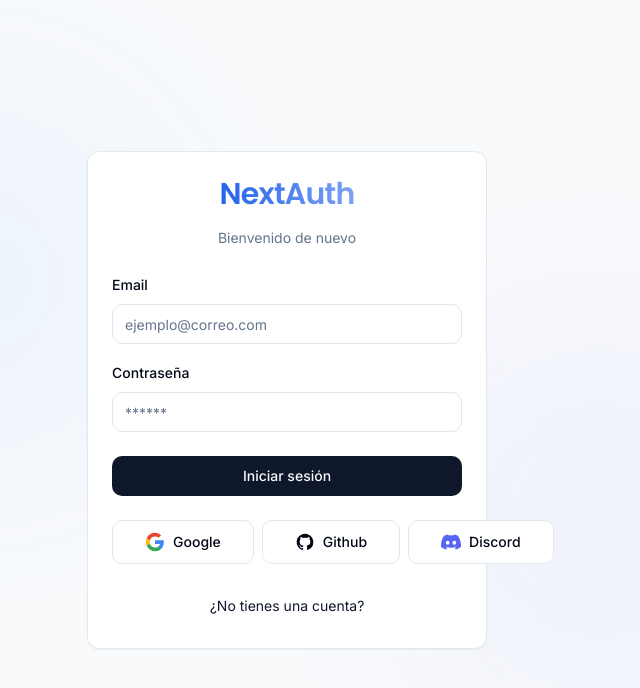
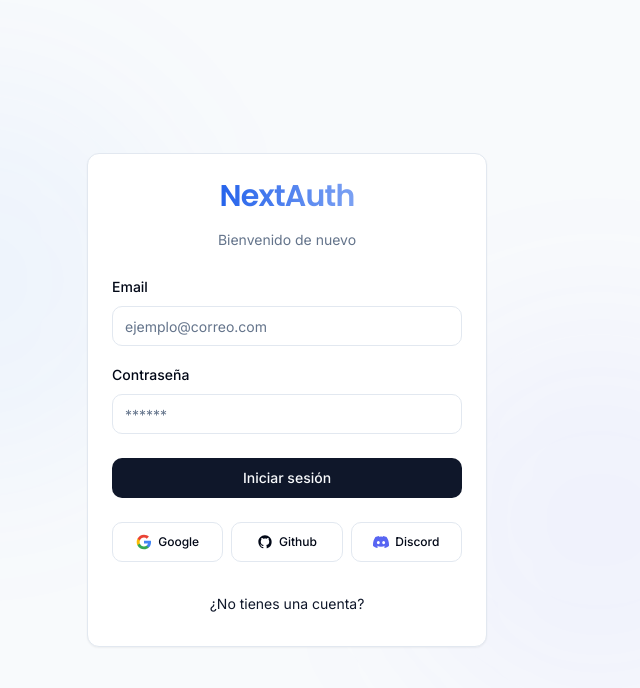
Before and after one commit to alexxmihai24/Trabajo_tema7, a Next.js app: page /auth/login in a window 1280 px wide. Shown: the top 688 px of the page, without its empty margins (353-993 px from the left). Built offline with nearby package versions, Linux system fonts and the light colour scheme.

Commit message:
fix: botones OAuth en grid para que no desborden la tarjeta

```diff
--- a/src/components/auth/social.jsx
+++ b/src/components/auth/social.jsx
@@ -6,7 +6,7 @@
 
 // SVG icons inline para los 3 proveedores
 const GoogleIcon = () => (
-    <svg className="h-5 w-5 mr-2" viewBox="0 0 24 24" xmlns="http://www.w3.org/2000/svg">
+    <svg className="h-4 w-4" viewBox="0 0 24 24" xmlns="http://www.w3.org/2000/svg">
         <path d="M22.56 12.25c0-.78-.07-1.53-.2-2.25H12v4.26h5.92c-.26 1.37-1.04 2.53-2.21 3.31v2.77h3.57c2.08-1.92 3.28-4.74 3.28-8.09z" fill="#4285F4" />
         <path d="M12 23c2.97 0 5.46-.98 7.28-2.66l-3.57-2.77c-.98.66-2.23 1.06-3.71 1.06-2.86 0-5.29-1.93-6.16-4.53H2.18v2.84C3.99 20.53 7.7 23 12 23z" fill="#34A853" />
         <path d="M5.84 14.09c-.22-.66-.35-1.36-.35-2.09s.13-1.43.35-2.09V7.07H2.18C1.43 8.55 1 10.22 1 12s.43 3.45 1.18 4.93l2.85-2.22.81-.62z" fill="#FBBC05" />
@@ -15,13 +15,13 @@
 );
 
 const GithubIcon = () => (
-    <svg className="h-5 w-5 mr-2" viewBox="0 0 24 24" fill="currentColor" xmlns="http://www.w3.org/2000/svg">
+    <svg className="h-4 w-4" viewBox="0 0 24 24" fill="currentColor" xmlns="http://www.w3.org/2000/svg">
         <path d="M12 2C6.477 2 2 6.484 2 12.017c0 4.425 2.865 8.18 6.839 9.504.5.092.682-.217.682-.483 0-.237-.008-.868-.013-1.703-2.782.605-3.369-1.343-3.369-1.343-.454-1.158-1.11-1.466-1.11-1.466-.908-.62.069-.608.069-.608 1.003.07 1.531 1.032 1.531 1.032.892 1.53 2.341 1.088 2.91.832.092-.647.35-1.088.636-1.338-2.22-.253-4.555-1.113-4.555-4.951 0-1.093.39-1.988 1.029-2.688-.103-.253-.446-1.272.098-2.65 0 0 .84-.27 2.75 1.026A9.564 9.564 0 0112 6.844c.85.004 1.705.115 2.504.337 1.909-1.296 2.747-1.027 2.747-1.027.546 1.379.202 2.398.1 2.651.64.7 1.028 1.595 1.028 2.688 0 3.848-2.339 4.695-4.566 4.943.359.309.678.92.678 1.855 0 1.338-.012 2.419-.012 2.747 0 .268.18.58.688.482A10.019 10.019 0 0022 12.017C22 6.484 17.522 2 12 2z" />
     </svg>
 );
 
 const DiscordIcon = () => (
-    <svg className="h-5 w-5 mr-2" viewBox="0 0 24 24" fill="#5865F2" xmlns="http://www.w3.org/2000/svg">
+    <svg className="h-4 w-4" viewBox="0 0 24 24" fill="#5865F2" xmlns="http://www.w3.org/2000/svg">
         <path d="M20.317 4.37a19.791 19.791 0 0 0-4.885-1.515.074.074 0 0 0-.079.037c-.21.375-.444.864-.608 1.25a18.27 18.27 0 0 0-5.487 0 12.64 12.64 0 0 0-.617-1.25.077.077 0 0 0-.079-.037A19.736 19.736 0 0 0 3.677 4.37a.07.07 0 0 0-.032.027C.533 9.046-.32 13.58.099 18.057c.002.022.015.043.032.057a19.9 19.9 0 0 0 5.993 3.03.078.078 0 0 0 .084-.028 14.09 14.09 0 0 0 1.226-1.994.076.076 0 0 0-.041-.106 13.107 13.107 0 0 1-1.872-.892.077.077 0 0 1-.008-.128 10.2 10.2 0 0 0 .372-.292.074.074 0 0 1 .077-.01c3.928 1.793 8.18 1.793 12.062 0a.074.074 0 0 1 .078.01c.12.098.246.198.373.292a.077.077 0 0 1-.006.127 12.299 12.299 0 0 1-1.873.892.077.077 0 0 0-.041.107c.36.698.772 1.362 1.225 1.993a.076.076 0 0 0 .084.028 19.839 19.839 0 0 0 6.002-3.03.077.077 0 0 0 .032-.054c.5-5.177-.838-9.674-3.549-13.66a.061.061 0 0 0-.031-.03zM8.02 15.33c-1.183 0-2.157-1.085-2.157-2.419 0-1.333.956-2.419 2.157-2.419 1.21 0 2.176 1.096 2.157 2.42 0 1.333-.956 2.418-2.157 2.418zm7.975 0c-1.183 0-2.157-1.085-2.157-2.419 0-1.333.955-2.419 2.157-2.419 1.21 0 2.176 1.096 2.157 2.42 0 1.333-.946 2.418-2.157 2.418z" />
     </svg>
 );
@@ -36,36 +36,33 @@
     };
 
     return (
-        <div className="flex w-full items-center gap-x-2">
+        <div className="grid grid-cols-3 w-full gap-2">
             <Button
-                size="lg"
-                className="w-full"
+                className="w-full gap-1.5"
                 variant="outline"
                 onClick={() => handleSocialLogin("google")}
                 disabled={isPending}
             >
                 <GoogleIcon />
-                Google
+                <span className="hidden sm:inline text-xs">Google</span>
             </Button>
             <Button
-                size="lg"
-                className="w-full"
+                className="w-full gap-1.5"
                 variant="outline"
                 onClick={() => handleSocialLogin("github")}
                 disabled={isPending}
             >
                 <GithubIcon />
-                Github
+                <span className="hidden sm:inline text-xs">Github</span>
             </Button>
             <Button
-                size="lg"
-                className="w-full"
+                className="w-full gap-1.5"
                 variant="outline"
                 onClick={() => handleSocialLogin("discord")}
                 disabled={isPending}
             >
                 <DiscordIcon />
-                Discord
+                <span className="hidden sm:inline text-xs">Discord</span>
             </Button>
         </div>
     );
```
